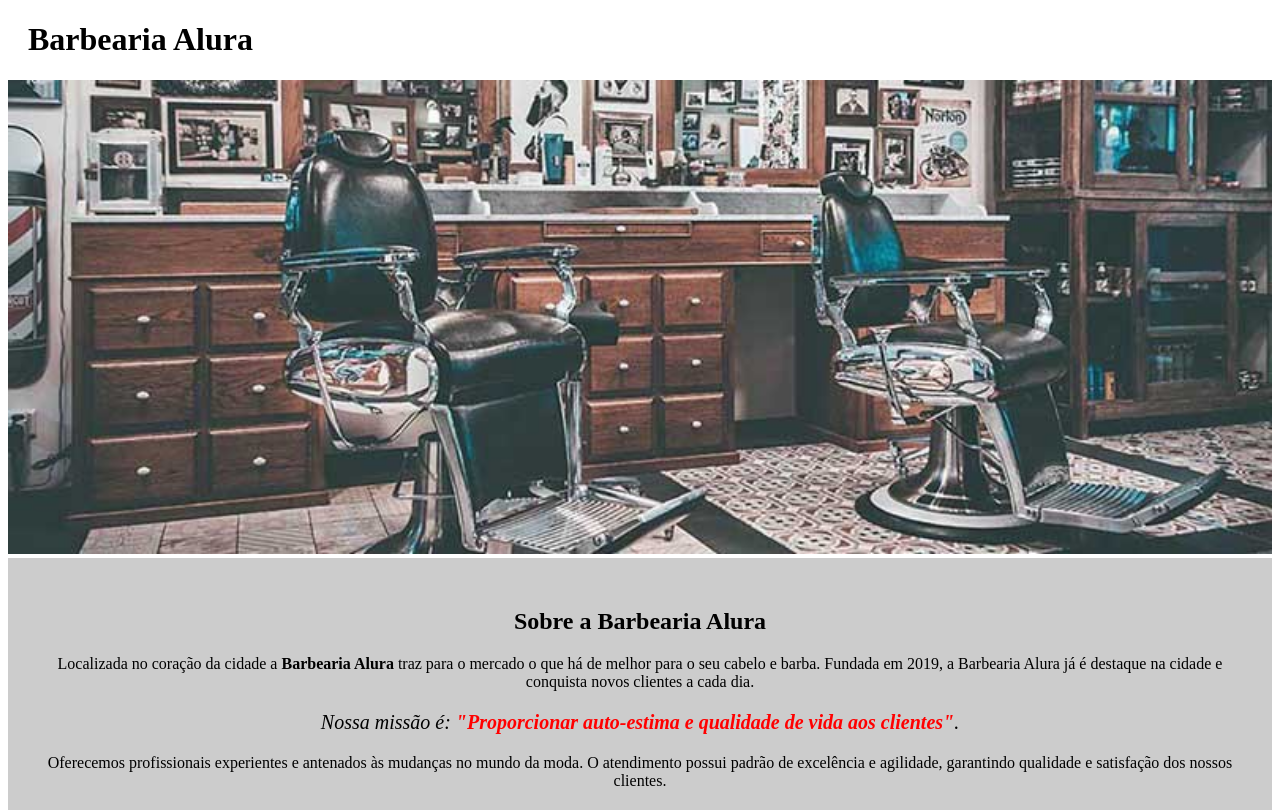
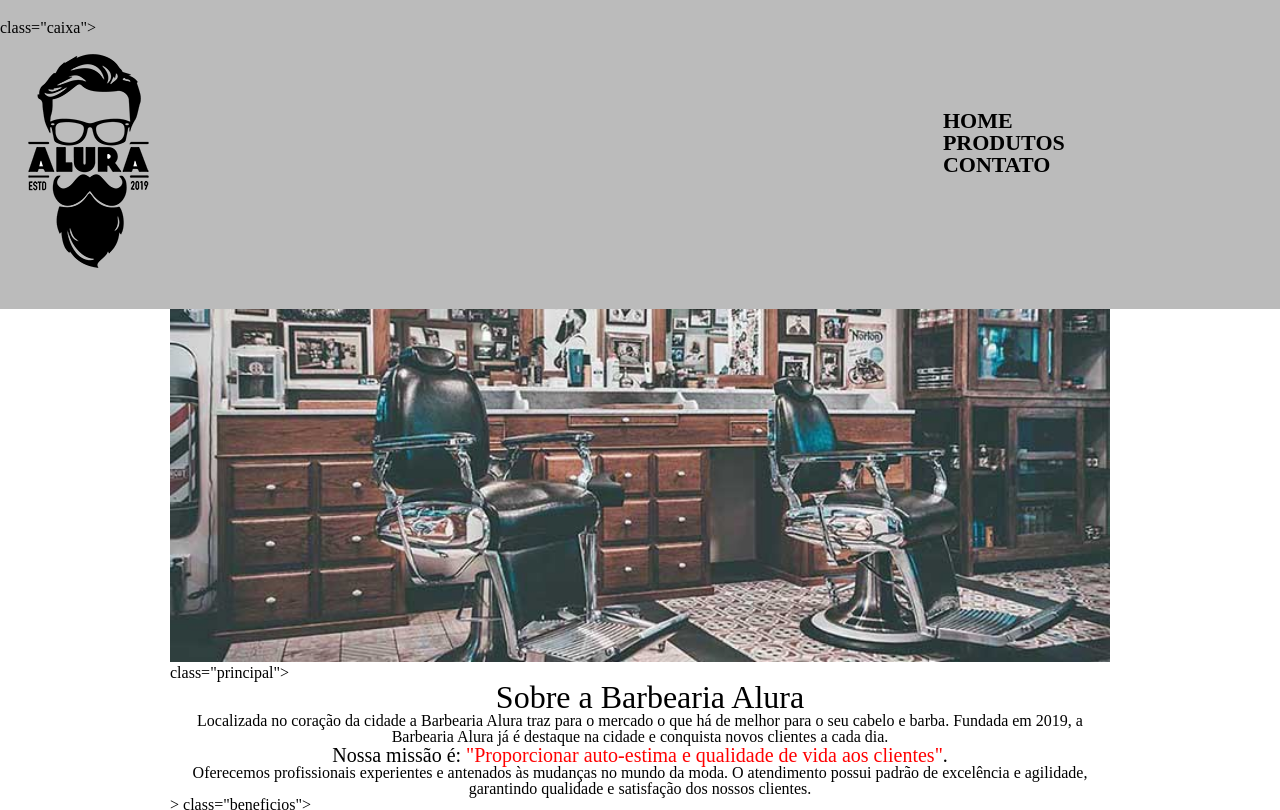
Before and after one commit to lucasssmoraes9833/html.parte3, a plain HTML site: page index.html in a window 1280 px wide. Shown: the top 810 px of the page. Drawn offline with Linux system fonts and the light colour scheme.

Commit message:
Add files via upload

```diff
--- a/index.html
+++ b/index.html
@@ -3,25 +3,38 @@
 	<head>
 		<meta charset="UTF-8">
 		<title>Barbearia Alura</title>
+		<link rel="stylesheet" href="reset.css">
+		<link rel="stylesheet" href="style.css">
 		<link rel="stylesheet" href="style-home.css">
 	</head>
 
 	<body>
 		<header>
-			<h1 class="titulo-principal">Barbearia Alura</h1>
+			<section>class="caixa">
+				<h1><img src="logo.png" alt="Logo da Barbearia Alura"></h1>
+
+				<nav>
+					<ul>
+						<li><a href="index.html">Home</a></li>
+						<li><a href="produtos.html">Produtos</a></li>
+						<li><a href="contato.html">Contato</a></li>
+					</ul>
+				</nav>
+			</section>
 		</header>
-		<img id="banner" src="banner.jpg">
-		<div class="principal">
-			<h2 class="titulo-centralizado">Sobre a Barbearia Alura</h2>
+     <main>
+		<img class="banner" src="banner.jpg">
+		<section>class="principal">
+			<h2 class="titulo-principal">Sobre a Barbearia Alura</h2>
 
 			<p>Localizada no coração da cidade a <strong>Barbearia Alura</strong> traz para o mercado o que há de melhor para o seu cabelo e barba. Fundada em 2019, a Barbearia Alura já é destaque na cidade e conquista novos clientes a cada dia.</p>
 
 			<p id="missao"><em>Nossa missão é: <strong>"Proporcionar auto-estima e qualidade de vida aos clientes"</strong>.</em></p>
 
 			<p>Oferecemos profissionais experientes e antenados às mudanças no mundo da moda. O atendimento possui padrão de excelência e agilidade, garantindo qualidade e satisfação dos nossos clientes.</p>
-		</div>
+		</section>
 
-		<div class="beneficios">
+		<section>> class="beneficios">
 			<h3 class="titulo-centralizado">Benefícios</h3>
 
 			<ul>
@@ -32,6 +45,11 @@
 			</ul>
 
 			<img src="beneficios.jpg" class="imagembeneficios">
-		</div>
+		</section>
+		</main>
+		<footer>
+			<img src="logo-branco.png">
+			<p class="copyright">&copy; Copyright Barbearia Alura - 2019</p>
+		</footer>
 	</body>
 </html>
--- a/style.css
+++ b/style.css
@@ -148,3 +148,14 @@ td, th {
 	border: 1px solid #000000;
 	padding: 8px 15px;
 }
+
+/*CSS da pagina principal (inicial) */
+
+.banner {
+	width: 100%;
+}
+.titulo-principal{
+	text-align: center;
+	font-size: 2em;
+	margin: 0-01ems;
+}
```
